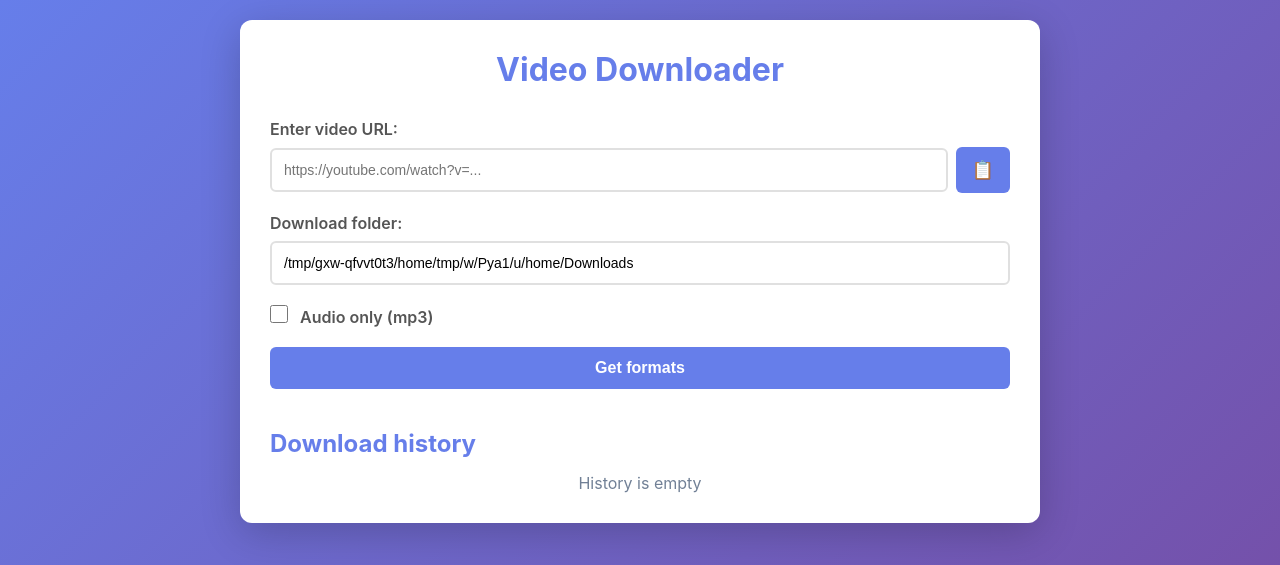
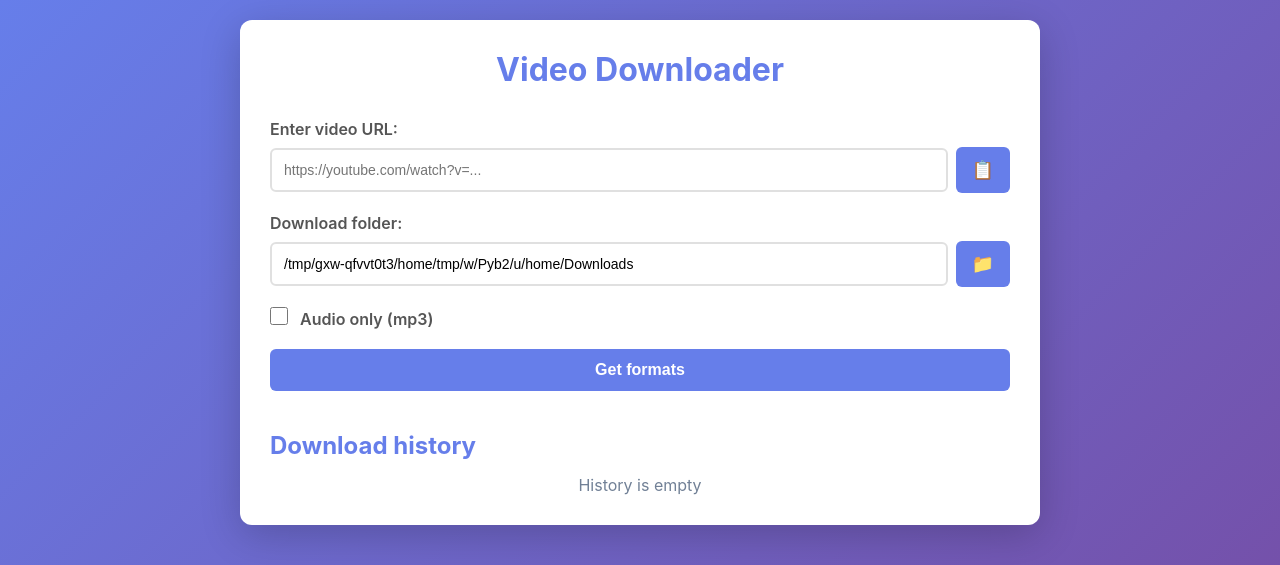
Before and after one commit to ta3map/DownloadVideo, a Flask app: page / in a window 1280 px wide. Shown: the top 565 px of the page. Run offline with Flask 3, Linux system fonts and the light colour scheme; data that the repository does not hold is empty.

Commit message:
Add folder selection functionality to the application. Implemented a new API endpoint for selecting a download folder, integrated a button in the UI for folder selection, and updated the styling for the folder input container. Enhanced JavaScript to handle folder selection and update the input field accordingly, improving user experience during download management.

```diff
--- a/app.py
+++ b/app.py
@@ -13,7 +13,7 @@ import platform
 from io import StringIO
 os.environ['WEBVIEW_BACKEND'] = 'qt'
 import webview
-from PyQt5.QtWidgets import QApplication
+from PyQt5.QtWidgets import QApplication, QFileDialog
 from PyQt5.QtGui import QClipboard
 from video_downloader import (
     get_formats, download_video, get_default_download_dir,
@@ -357,6 +357,32 @@ def get_clipboard():
         log_error(f"Error getting clipboard: {e}")
         return jsonify({'error': str(e)}), 500
 
+@app.route('/api/select-folder', methods=['POST'])
+def select_folder():
+    """Открытие диалога выбора папки"""
+    try:
+        app_qt = QApplication.instance()
+        if app_qt is None:
+            app_qt = QApplication([])
+
+        data = request.json or {}
+        current_folder = data.get('current_folder', '')
+
+        folder = QFileDialog.getExistingDirectory(
+            None,
+            'Select Download Folder',
+            current_folder if current_folder and os.path.exists(current_folder) else DOWNLOAD_FOLDER,
+            QFileDialog.ShowDirsOnly
+        )
+
+        if folder:
+            return jsonify({'folder': folder})
+        else:
+            return jsonify({'error': 'No folder selected'}), 400
+    except Exception as e:
+        log_error(f"Error selecting folder: {e}")
+        return jsonify({'error': str(e)}), 500
+
 @app.route('/api/open-folder', methods=['POST'])
 def open_folder():
     """Открытие папки"""
--- a/static/css/style.css
+++ b/static/css/style.css
@@ -46,13 +46,15 @@ label {
     color: #555;
 }
 
-.url-input-container {
+.url-input-container,
+.folder-input-container {
     display: flex;
     gap: 8px;
     align-items: center;
 }
 
-.url-input-container input[type="text"] {
+.url-input-container input[type="text"],
+.folder-input-container input[type="text"] {
     flex: 1;
 }
 
@@ -88,6 +90,27 @@ input[type="text"]:focus {
 }
 
 .paste-btn:active {
+    transform: scale(0.95);
+}
+
+.select-folder-btn {
+    padding: 12px 16px;
+    background: #667eea;
+    color: white;
+    border: none;
+    border-radius: 6px;
+    font-size: 18px;
+    cursor: pointer;
+    transition: all 0.3s;
+    white-space: nowrap;
+}
+
+.select-folder-btn:hover {
+    background: #5568d3;
+    transform: scale(1.05);
+}
+
+.select-folder-btn:active {
     transform: scale(0.95);
 }
 
--- a/static/js/app.js
+++ b/static/js/app.js
@@ -6,6 +6,7 @@ let currentVideoTitle = null;
 const urlInput = document.getElementById('url-input');
 const pasteUrlBtn = document.getElementById('paste-url-btn');
 const downloadFolderInput = document.getElementById('download-folder');
+const selectFolderBtn = document.getElementById('select-folder-btn');
 const audioOnlyCheckbox = document.getElementById('audio-only');
 const fetchFormatsBtn = document.getElementById('fetch-formats-btn');
 const formatsSection = document.getElementById('formats-section');
@@ -105,6 +106,7 @@ async function loadConfig() {
 // Настройка обработчиков событий
 function setupEventListeners() {
     pasteUrlBtn.addEventListener('click', handlePasteUrl);
+    selectFolderBtn.addEventListener('click', handleSelectFolder);
     fetchFormatsBtn.addEventListener('click', handleFetchFormats);
     addToQueueBtn.addEventListener('click', handleAddToQueue);
     queueStartBtn.addEventListener('click', handleQueueStart);
@@ -154,6 +156,28 @@ async function handlePasteUrl() {
     } catch (error) {
         showStatus('Failed to get clipboard content', 'error');
         logErrorToBackend('pasteUrl', error.message, error.stack, new Date().toISOString());
+    }
+}
+
+// Выбор папки для загрузки
+async function handleSelectFolder() {
+    try {
+        const response = await fetch('/api/select-folder', {
+            method: 'POST',
+            headers: { 'Content-Type': 'application/json' },
+            body: JSON.stringify({ current_folder: downloadFolderInput.value })
+        });
+        const data = await response.json();
+        if (data.folder) {
+            downloadFolderInput.value = data.folder;
+            saveUIState();
+            showStatus('Folder selected', 'success');
+        } else if (data.error) {
+            showStatus(data.error, 'info');
+        }
+    } catch (error) {
+        showStatus('Failed to select folder', 'error');
+        logErrorToBackend('selectFolder', error.message, error.stack, new Date().toISOString());
     }
 }
 
--- a/templates/index.html
+++ b/templates/index.html
@@ -21,7 +21,10 @@
 
         <div class="form-group">
             <label for="download-folder">Download folder:</label>
-            <input type="text" id="download-folder" />
+            <div class="folder-input-container">
+                <input type="text" id="download-folder" />
+                <button id="select-folder-btn" class="select-folder-btn" title="Select folder">📁</button>
+            </div>
         </div>
 
         <div class="form-group">
```
